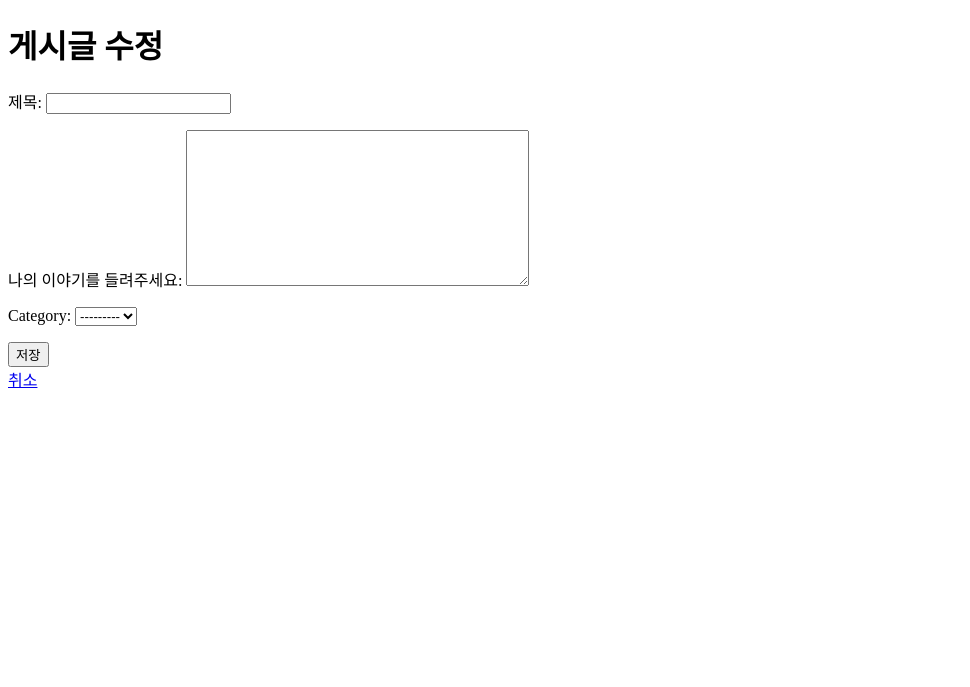
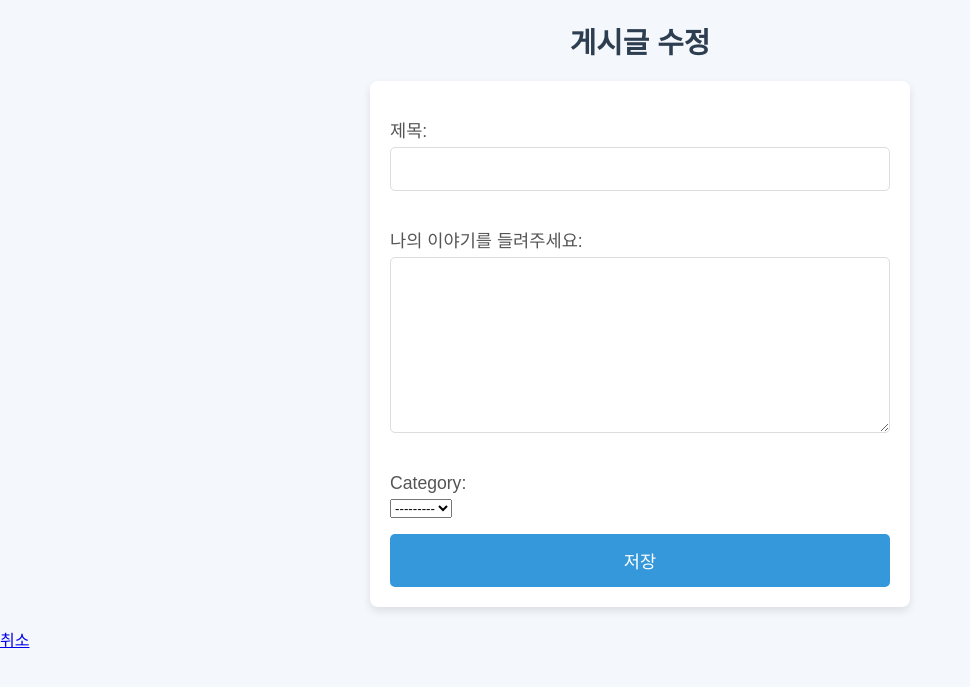
Before and after one commit to huggywuggy1289/FJ, a Django app: template web/community/templates/edit_post.html in a window 1280 px wide. Shown: the top 687 px of the page, without its empty margins (0-970 px from the left). Run offline with Django 5.2, Linux system fonts and the light colour scheme; the template is opened without the code that fills it: values that come from a table or form of the project are taken from there, others are empty.

Commit message:
css수정 및 익명 선택기능 추가

```diff
--- a/web/community/forms.py
+++ b/web/community/forms.py
@@ -7,7 +7,6 @@ class PostForm(forms.ModelForm):
         widget = forms.Select,
         required = True
     )
-
     class Meta:
         model = Post
         fields = ['title', 'body', 'category']
--- a/web/community/models.py
+++ b/web/community/models.py
@@ -17,6 +17,7 @@ class Post(models.Model):
 
     author = models.ForeignKey("accounts.User", on_delete=models.CASCADE, null=True, blank=True)
     category = models.ForeignKey(Category, on_delete=models.CASCADE, null=True, blank=True)  # 추가된 부분
+    anonymous = models.BooleanField(default=False)
 
     def __str__(self):
         return self.title
--- a/web/community/templates/create_post.html
+++ b/web/community/templates/create_post.html
@@ -98,8 +98,14 @@
     <h1>커뮤니티 새글작성</h1>
     <form method="post">
         {% csrf_token %}
+        <input type="hidden" name="anonymous" value="n"> <!-- 기본값 -->
+        <label>
+            <input type="checkbox" name="anonymous" value="y">
+            익명
+        </label>
         {{ form.as_p }}
         <button type="submit">새글등록</button>
     </form>
+
 </body>
 </html>
--- a/web/community/templates/edit_post.html
+++ b/web/community/templates/edit_post.html
@@ -4,6 +4,95 @@
     <meta charset="UTF-8" />
     <meta name="viewport" content="width=device-width, initial-scale=1.0" />
     <title>게시글 수정</title>
+    <style>
+              /* 기본 스타일 */
+              body {
+            font-family: Arial, sans-serif;
+            margin: 0;
+            padding: 0;
+            background-color: #f4f7fc;
+            color: #333;
+        }
+
+        h1 {
+            font-size: 1.8em;
+            color: #2c3e50;
+            text-align: center;
+            margin-top: 20px;
+        }
+
+        /* 폼 스타일 */
+        form {
+            width: 90%;
+            max-width: 500px;
+            margin: 20px auto;
+            background-color: #ffffff;
+            padding: 20px;
+            border-radius: 8px;
+            box-shadow: 0 4px 8px rgba(0, 0, 0, 0.1);
+        }
+
+        /* CSRF 토큰 숨기기 */
+        .csrf-token {
+            display: none;
+        }
+
+        /* 입력 필드 스타일 */
+        input[type="text"], input[type="password"], textarea {
+            width: 100%;
+            padding: 12px;
+            margin-bottom: 20px;
+            border: 1px solid #ddd;
+            border-radius: 5px;
+            box-sizing: border-box;
+            font-size: 1em;
+        }
+
+        /* 버튼 스타일 */
+        button {
+            width: 100%;
+            padding: 14px;
+            background-color: #3498db;
+            color: white;
+            font-size: 1.1em;
+            border: none;
+            border-radius: 5px;
+            cursor: pointer;
+            transition: background-color 0.3s ease;
+        }
+
+        button:hover {
+            background-color: #2980b9;
+        }
+
+        /* 폼 필드 레이블 */
+        label {
+            font-size: 1.1em;
+            color: #555;
+            margin-bottom: 5px;
+            display: block;
+        }
+
+        /* 모바일 최적화 */
+        @media (max-width: 768px) {
+            h1 {
+                font-size: 1.6em;
+            }
+            form {
+                width: 90%;
+                padding: 15px;
+            }
+        }
+
+        @media (max-width: 480px) {
+            h1 {
+                font-size: 1.4em;
+            }
+            button {
+                font-size: 1em;
+            }
+        }
+    </style>
   </head>
   <body>
     <h1>게시글 수정</h1>
--- a/web/community/views.py
+++ b/web/community/views.py
@@ -32,6 +32,12 @@ def create_post(request): # create
         if form.is_valid():
             unfinished_form = form.save(commit=False)
             unfinished_form.author = request.user
+            # 익명처리
+            anonymous = request.POST.get('anonymous', 'n')
+            if anonymous == 'y':
+                unfinished_form.anonymous = True
+            else: # 익명처리 안했을경우
+                unfinished_form.anonymous = False  # 명시적으로 False 설정
             unfinished_form.save()
             return redirect('community:community', category_id=0, sort_by=1)
     else:
```
Also changed, not shown: web/community/templates/community/post_detail.html (+7 -10 lines), web/community/migrations/0004_post_anonymous.py (added).
